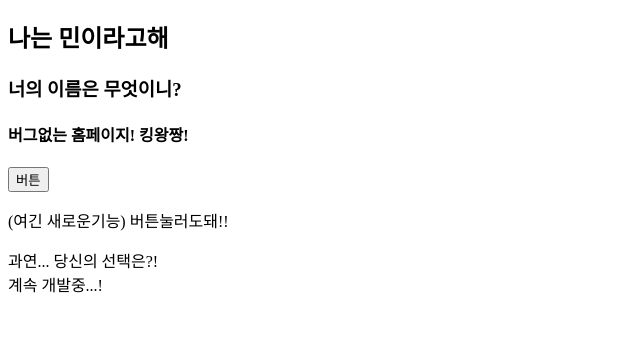
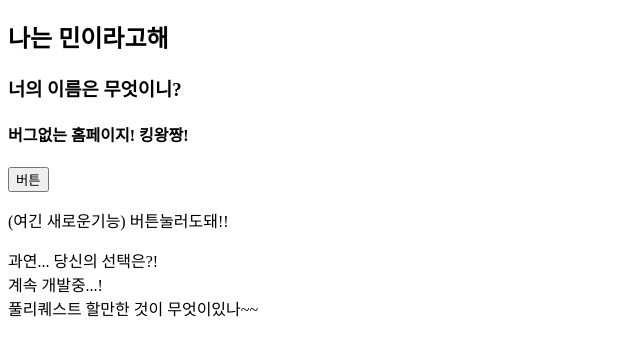
Before and after one commit to nicechild/GitInitTest, a plain HTML site: page index.html in a window 1280 px wide. Shown: the part 70-426 px from the top of the page, without its empty margins (0-640 px from the left). Drawn offline with Linux system fonts and the light colour scheme.

Commit message:
풀리퀘스트 기다리고있어요~~

```diff
--- a/index.html
+++ b/index.html
@@ -15,5 +15,6 @@
         <p class="text">(여긴 새로운기능) 버튼눌러도돼!!</p>
         <div class="text">과연... 당신의 선택은?!</div>
         <div class="sol">계속 개발중...!</div>
+        <div class="sol">풀리퀘스트 할만한 것이 무엇이있나~~</div>
     </body>
 </html>
```
